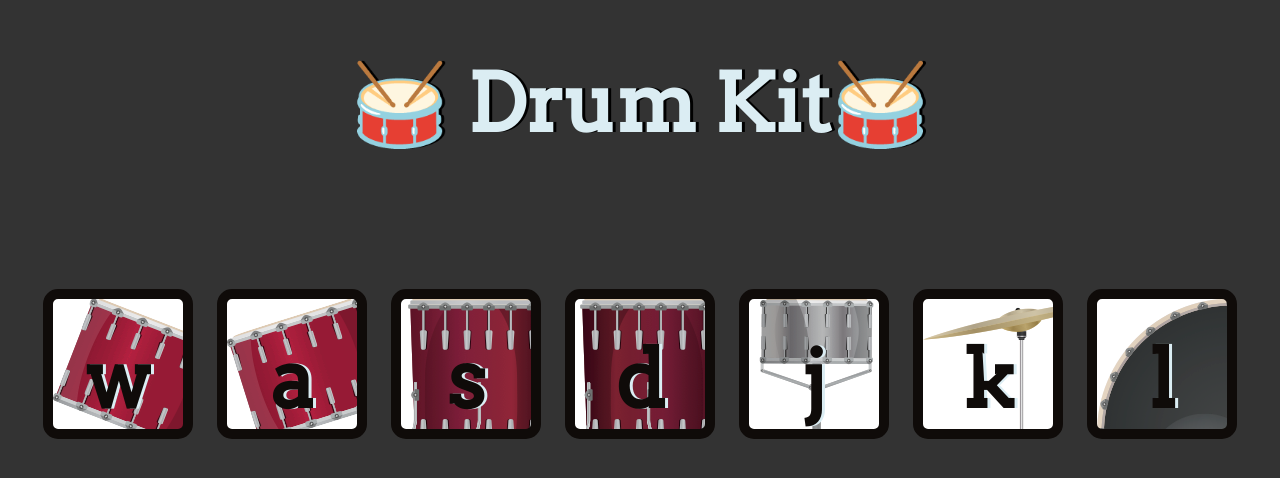
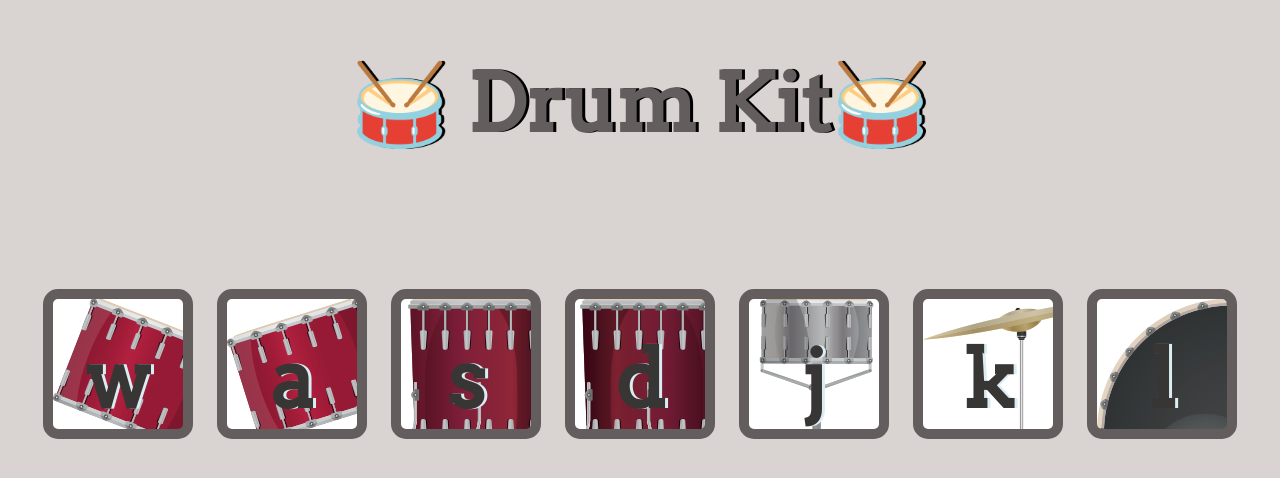
Before and after one commit to birovivien/drumkit, a plain HTML site: page index.html in a window 1280 px wide. Drawn offline with Linux system fonts and the light colour scheme.

Commit message:
Update styles.css

```diff
--- a/styles.css
+++ b/styles.css
@@ -1,11 +1,11 @@
 body {
   text-align: center;
-  background-color: #333;
+  background-color: #d9d3d2;
 }
 
 h1 {
   font-size: 5rem;
-  color: #DBEDF3;
+  color: #635e5d;
   font-family: "Arvo", cursive;
   text-shadow: 3px 0 #000;
 }
@@ -50,12 +50,12 @@ h1 {
 
 .drum {
   outline: none;
-  border: 10px solid #0f0b09;
+  border: 10px solid #635e5d;
   font-size: 5rem;
   font-family: 'Arvo', cursive;
   line-height: 2;
   font-weight: 900;
-  color: #0f0b09;
+  color: #383635;
   text-shadow: 3px 0 #DBEDF3;
   border-radius: 15px;
   display: inline-block;
```
